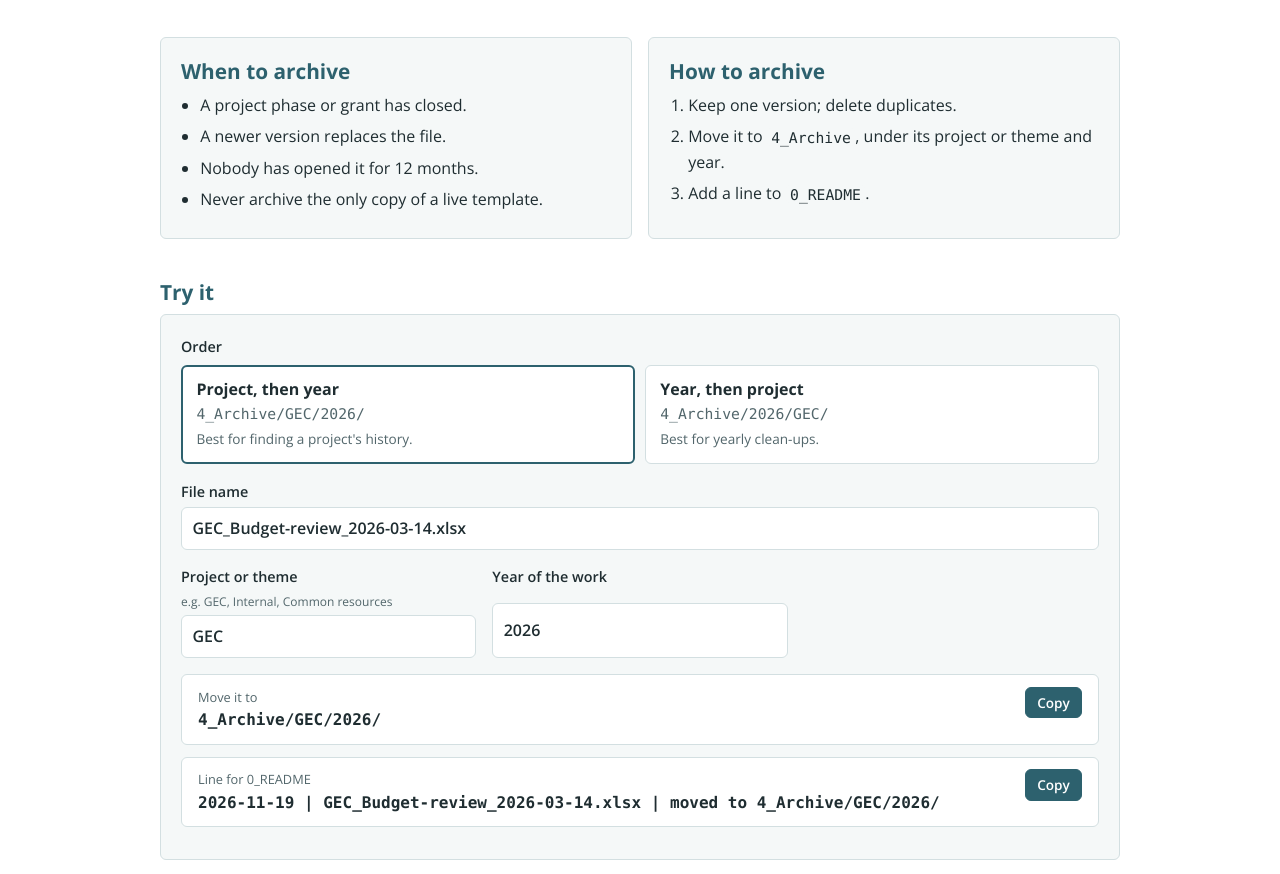
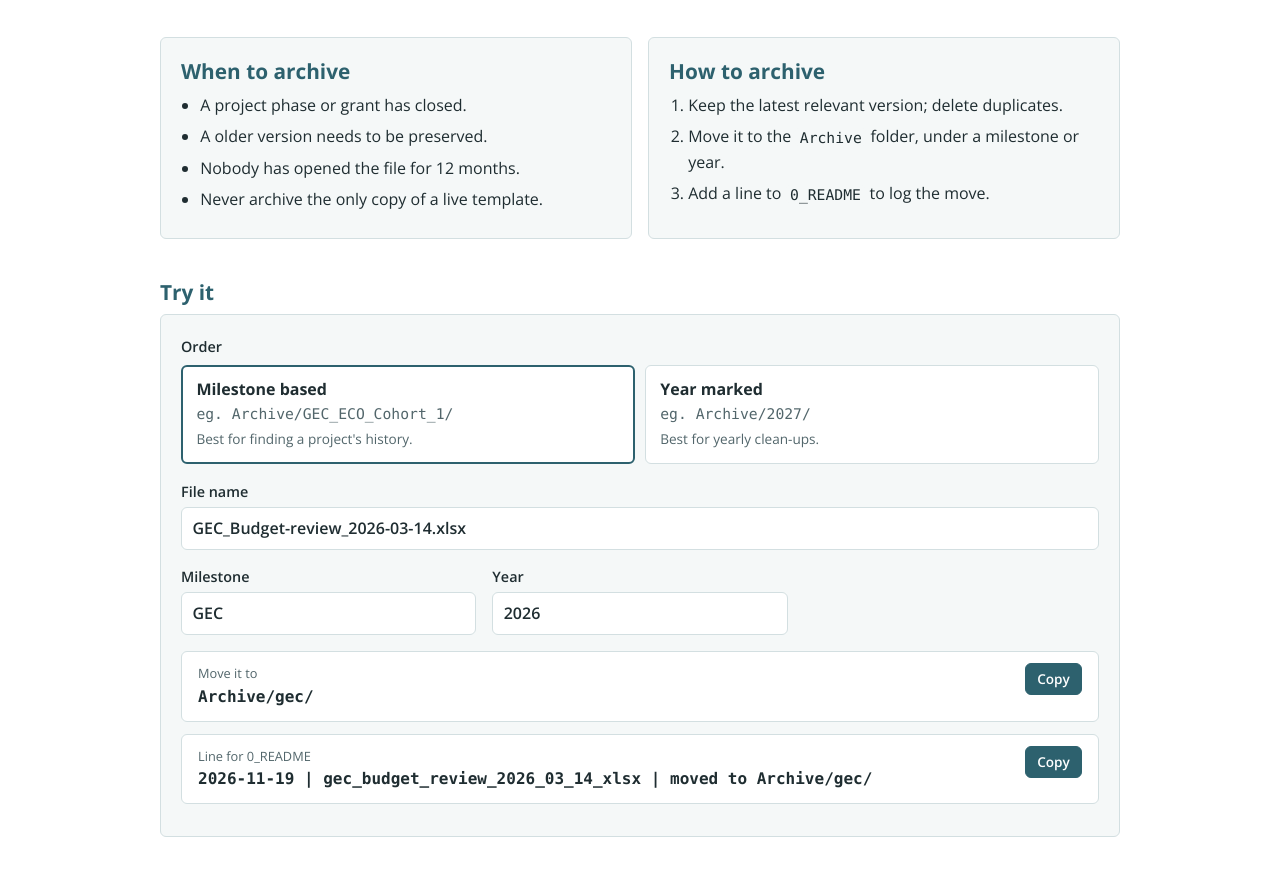
Before and after one commit to SachitDeshmukh/jpal-scale-up-drive-management, a plain HTML site: page archiving.html in a window 1280 px wide. Shown: the part 208-1082 px from the top of the page. Drawn offline with nearby package versions, Linux system fonts and the light colour scheme.

Commit message:
Update[code]: Update archiving structure and clean input-output flow.

```diff
--- a/archiving.html
+++ b/archiving.html
@@ -1,20 +1,24 @@
 <!DOCTYPE html>
 <html lang="en">
+
 <head>
   <meta charset="utf-8">
   <meta name="viewport" content="width=device-width, initial-scale=1">
-  <title>3 · Archiving · J-PAL South Asia</title>
+  <title>Archiving | J-PAL South Asia</title>
   <link rel="stylesheet" href="root.css">
   <link rel="stylesheet" href="styles.css">
   <script src="script.js" defer></script>
 </head>
+
 <body data-page="archiving">
   <a class="skip-link" href="#main">Skip to content</a>
   <div id="site-header"></div>
   <main id="main" class="container">
     <section>
-      <h1>3 · Archiving</h1>
-      <p class="lead">Archiving keeps live folders clean without losing history. File by project or theme, then year.</p>
+      <h1>Archiving</h1>
+      <p class="lead">Archiving keeps live folders clean without losing history. Archive files within each project and
+        initiative by milestones and years.
+      </p>
     </section>
 
     <section class="grid">
@@ -22,17 +26,17 @@
         <h2>When to archive</h2>
         <ul class="rules">
           <li>A project phase or grant has closed.</li>
-          <li>A newer version replaces the file.</li>
-          <li>Nobody has opened it for 12 months.</li>
+          <li>A older version needs to be preserved.</li>
+          <li>Nobody has opened the file for 12 months.</li>
           <li>Never archive the only copy of a live template.</li>
         </ul>
       </div>
       <div class="card">
         <h2>How to archive</h2>
         <ol class="rules">
-          <li>Keep one version; delete duplicates.</li>
-          <li>Move it to <code>4_Archive</code>, under its project or theme and year.</li>
-          <li>Add a line to <code>0_README</code>.</li>
+          <li>Keep the latest relevant version; delete duplicates.</li>
+          <li>Move it to the <code>Archive</code> folder, under a milestone or year.</li>
+          <li>Add a line to <code>0_README</code> to log the move.</li>
         </ol>
       </div>
     </section>
@@ -43,14 +47,18 @@
         <fieldset>
           <legend>Order</legend>
           <div class="options">
-            <label class="option"><input type="radio" name="conv" value="A" checked><b>Project, then year</b><code>4_Archive/GEC/2026/</code><span>Best for finding a project's history.</span></label>
-            <label class="option"><input type="radio" name="conv" value="B"><b>Year, then project</b><code>4_Archive/2026/GEC/</code><span>Best for yearly clean-ups.</span></label>
+            <label class="option"><input type="radio" name="conv" value="A" checked><b>Milestone
+                based</b><code>eg. Archive/GEC_ECO_Cohort_1/</code><span>Best for finding a project's
+                history.</span></label>
+            <label class="option"><input type="radio" name="conv" value="B"><b>Year
+                marked</b><code>eg. Archive/2027/</code><span>Best for yearly clean-ups.</span></label>
           </div>
         </fieldset>
         <div class="fields">
-          <label class="lab wide">File name <input type="text" id="file" value="GEC_Budget-review_2026-03-14.xlsx" autocomplete="off"></label>
-          <label class="lab">Project or theme <small>e.g. GEC, Internal, Common resources</small> <input type="text" id="theme"></label>
-          <label class="lab">Year of the work <input type="number" id="year" min="2000" max="2100"></label>
+          <label class="lab wide">File name <input type="text" id="file" value="GEC_Budget-review_2026-03-14.xlsx"
+              autocomplete="off"></label>
+          <label class="lab">Milestone<input type="text" id="theme"></label>
+          <label class="lab">Year<input type="number" id="year" min="2002" max="2100"></label>
         </div>
         <div class="output">
           <div><span class="output__label">Move it to</span><span class="output__text" id="archPath"></span></div>
@@ -81,4 +89,5 @@
   </main>
   <div id="site-footer"></div>
 </body>
+
 </html>
--- a/script.js
+++ b/script.js
@@ -267,10 +267,17 @@ function initNaming() {
 function initArchiving() {
   $('#theme').value = projectCode();
   $('#year').value = new Date().getFullYear();
+  const snakeCase = value => value.replace(/([A-Z]+)([A-Z][a-z])/g, '$1_$2')
+    .replace(/([a-z0-9])([A-Z])/g, '$1_$2')
+    .replace(/[^A-Za-z0-9]+/g, '_')
+    .replace(/^_|_$/g, '')
+    .toLowerCase();
 
   live($('#archForm'), () => {
-    const file = clean(val('file')) || 'file-name.docx', theme = clean(val('theme')) || '<Project or theme>', year = val('year') || new Date().getFullYear();
-    const dir = (radio('conv') === 'A' ? `4_Archive/${theme}/${year}/` : `4_Archive/${year}/${theme}/`);
+    const file = snakeCase(clean(val('file'))) || 'file-name.docx';
+    const theme = snakeCase(clean(val('theme'))) || '<Milestone>';
+    const year = val('year') || new Date().getFullYear();
+    const dir = (radio('conv') === 'A' ? `Archive/${theme}/` : `Archive/${year}/`);
     $('#archPath').textContent = dir;
     $('#archLog').textContent = [today(), file, `moved to ${dir}`].join(' | ');
   });
```
